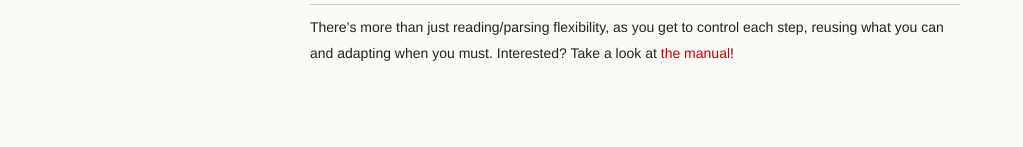
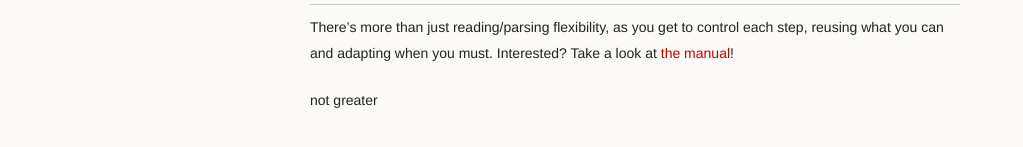
Before and after one commit to polettix/Data-Tubes, a Jekyll site: the page built from index.md, in a window 1280 px wide and 900 px high, scrolled down 3581 px. Shown: the part 715-862 px from the top of the window, without its empty margins (0-1023 px from the left). Built offline with Jekyll 4.4.1, drawn with Linux system fonts in a browser that asks for light colours; comment, search, counter and statistics services are not loaded.

Commit message:
checking liquid conditions

```diff
--- a/_layouts/page.html
+++ b/_layouts/page.html
@@ -40,6 +40,8 @@
         {% if page.comments %}
         {% include disqus.html %}
         {% endif %}
+
+        {% if 0 > 0 %}<p>greater</p>{% else %}<p>not greater</p>{% endif %}
       </section>
     </div>
     <!--[if !IE]><script>fixScale(document);</script><![endif]-->
```
